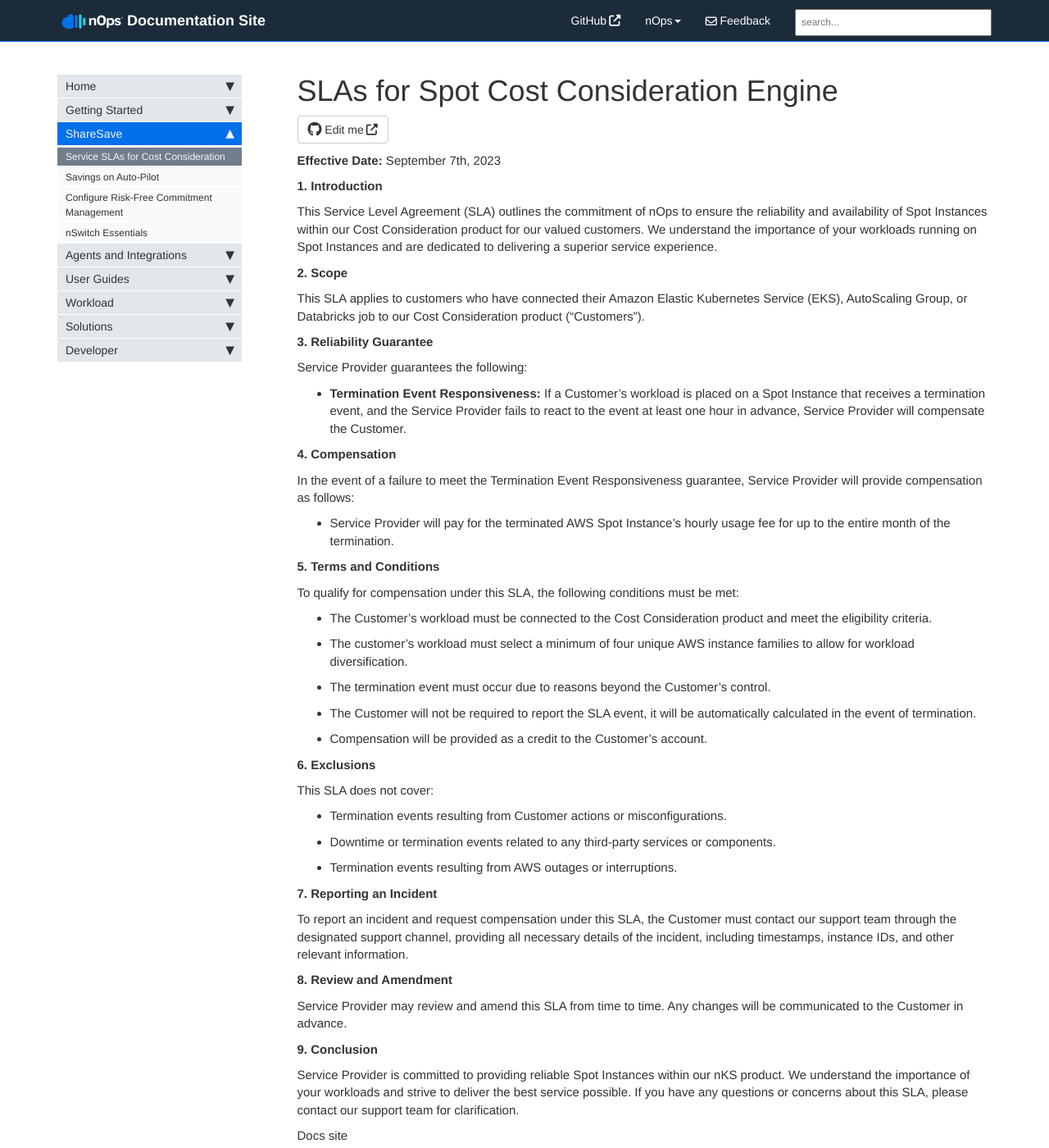
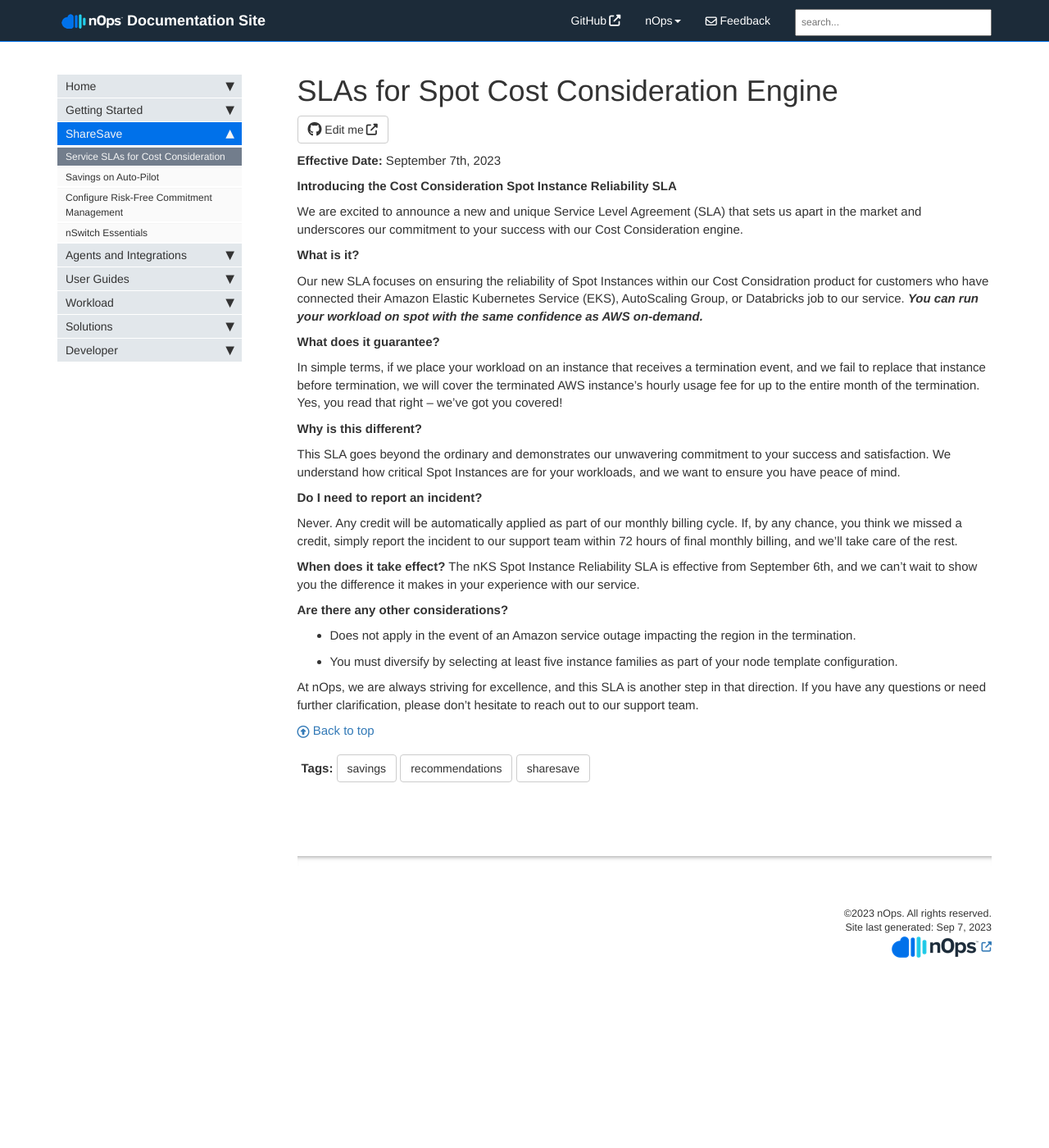
Before and after one commit to vickynovlani/nops-docs, a Jekyll site: the page built from pages/ShareSave/service-sla.md, in a window 1280 px wide and 1400 px high. Shown: the whole window at 82% size. Built offline with Jekyll 4.4.1, drawn with Linux system fonts in a browser that asks for light colours; nearby versions of some CDN libraries; comment, search, counter and statistics services are not loaded.

Commit message:
Update service-sla.md

```diff
--- a/pages/ShareSave/service-sla.md
+++ b/pages/ShareSave/service-sla.md
@@ -8,58 +8,6 @@ folder: ShareSave
 ---
 
 **Effective Date:** September 7th, 2023
-
-**1. Introduction**
-
-This Service Level Agreement (SLA) outlines the commitment of nOps to ensure the reliability and availability of Spot Instances within our Cost Consideration product for our valued customers. We understand the importance of your workloads running on Spot Instances and are dedicated to delivering a superior service experience.
-
-**2. Scope**
-
-This SLA applies to customers who have connected their Amazon Elastic Kubernetes Service (EKS), AutoScaling Group, or Databricks job to our Cost Consideration product ("Customers").
-
-**3. Reliability Guarantee**
-
-Service Provider guarantees the following:
-
-- **Termination Event Responsiveness:** If a Customer's workload is placed on a Spot Instance that receives a termination event, and the Service Provider fails to react to the event at least one hour in advance, Service Provider will compensate the Customer.
-
-**4. Compensation**
-
-In the event of a failure to meet the Termination Event Responsiveness guarantee, Service Provider will provide compensation as follows:
-
-- Service Provider will pay for the terminated AWS Spot Instance's hourly usage fee for up to the entire month of the termination.
-
-**5. Terms and Conditions**
-
-To qualify for compensation under this SLA, the following conditions must be met:
-
-- The Customer's workload must be connected to the Cost Consideration product and meet the eligibility criteria.
-- The customer’s workload must select a minimum of four unique AWS instance families to allow for workload diversification.
-- The termination event must occur due to reasons beyond the Customer's control.
-- The Customer will not be required to report the SLA event, it will be automatically calculated in the event of termination.
-- Compensation will be provided as a credit to the Customer's account.
-
-**6. Exclusions**
-
-This SLA does not cover:
-
-- Termination events resulting from Customer actions or misconfigurations.
-- Downtime or termination events related to any third-party services or components.
-- Termination events resulting from AWS outages or interruptions.
-
-**7. Reporting an Incident**
-
-To report an incident and request compensation under this SLA, the Customer must contact our support team through the designated support channel, providing all necessary details of the incident, including timestamps, instance IDs, and other relevant information.
-
-**8. Review and Amendment**
-
-Service Provider may review and amend this SLA from time to time. Any changes will be communicated to the Customer in advance.
-
-**9. Conclusion**
-
-Service Provider is committed to providing reliable Spot Instances within our nKS product. We understand the importance of your workloads and strive to deliver the best service possible. If you have any questions or concerns about this SLA, please contact our support team for clarification.
-
-Docs site
 
 **Introducing the Cost Consideration Spot Instance Reliability SLA**
 
```
